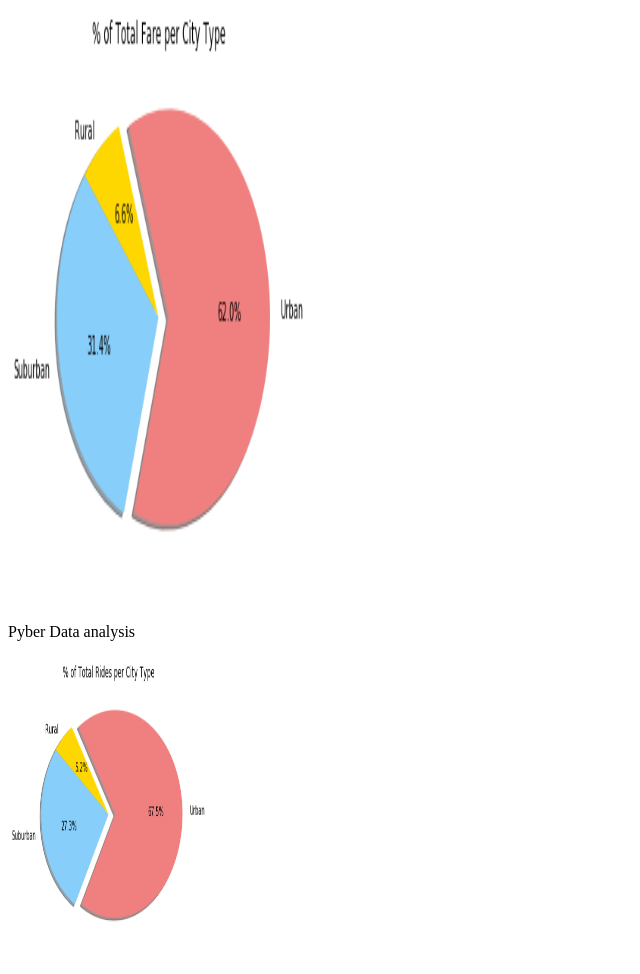
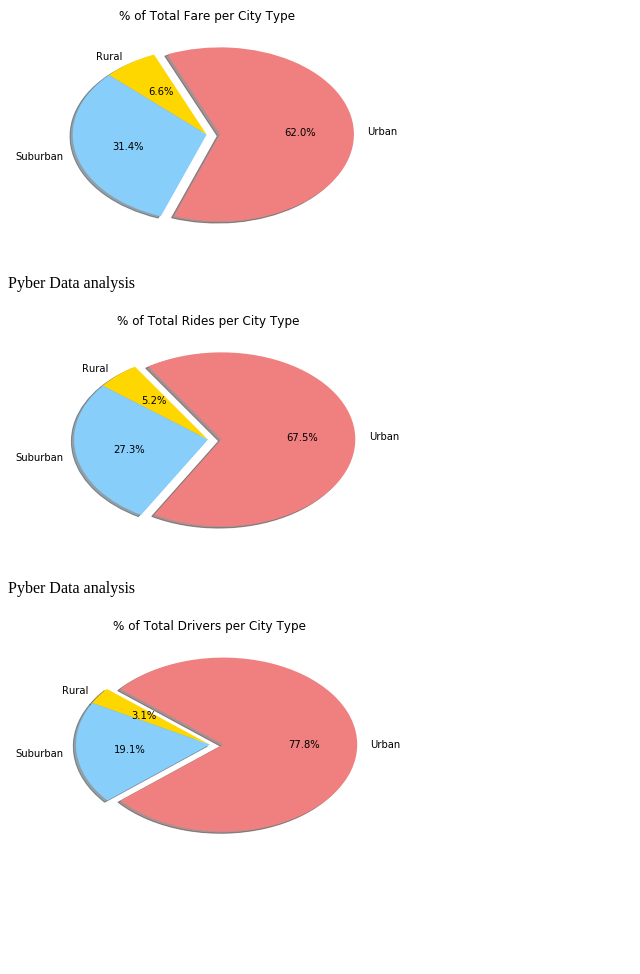
Before and after one commit to sinancengiz/automatic-doodle, a plain HTML site: page index.html in a window 1280 px wide. Shown: the part 443-1417 px from the top of the page, without its empty margins (0-640 px from the left). After the commit the page ends 1319 px from the top, so only its background shows below. Drawn offline with Linux system fonts and the light colour scheme.

Commit message:
charts size edited

```diff
--- a/index.html
+++ b/index.html
@@ -16,15 +16,15 @@
     <br>
     <p> Pyber Data analysis</p>
 
-    <img src="output_7_0.png" alt="Pyber Scater Plot" style="width:300px;height:600px;"/>
+    <img src="output_7_0.png" alt="Pyber Scater Plot" />
     <br>
     <p> Pyber Data analysis</p>
 
-    <img src="output_8_0.png" alt="Pyber Scater Plot" style="width:200px;height:300px;"/>
+    <img src="output_8_0.png" alt="Pyber Scater Plot" />
     <br>
     <p> Pyber Data analysis</p>
 
-    <img src="output_9_1.png" alt="Pyber Scater Plot" style="width:200px;height:300px;"/>
+    <img src="output_9_1.png" alt="Pyber Scater Plot" />
     <br>
 
   </body>
```
